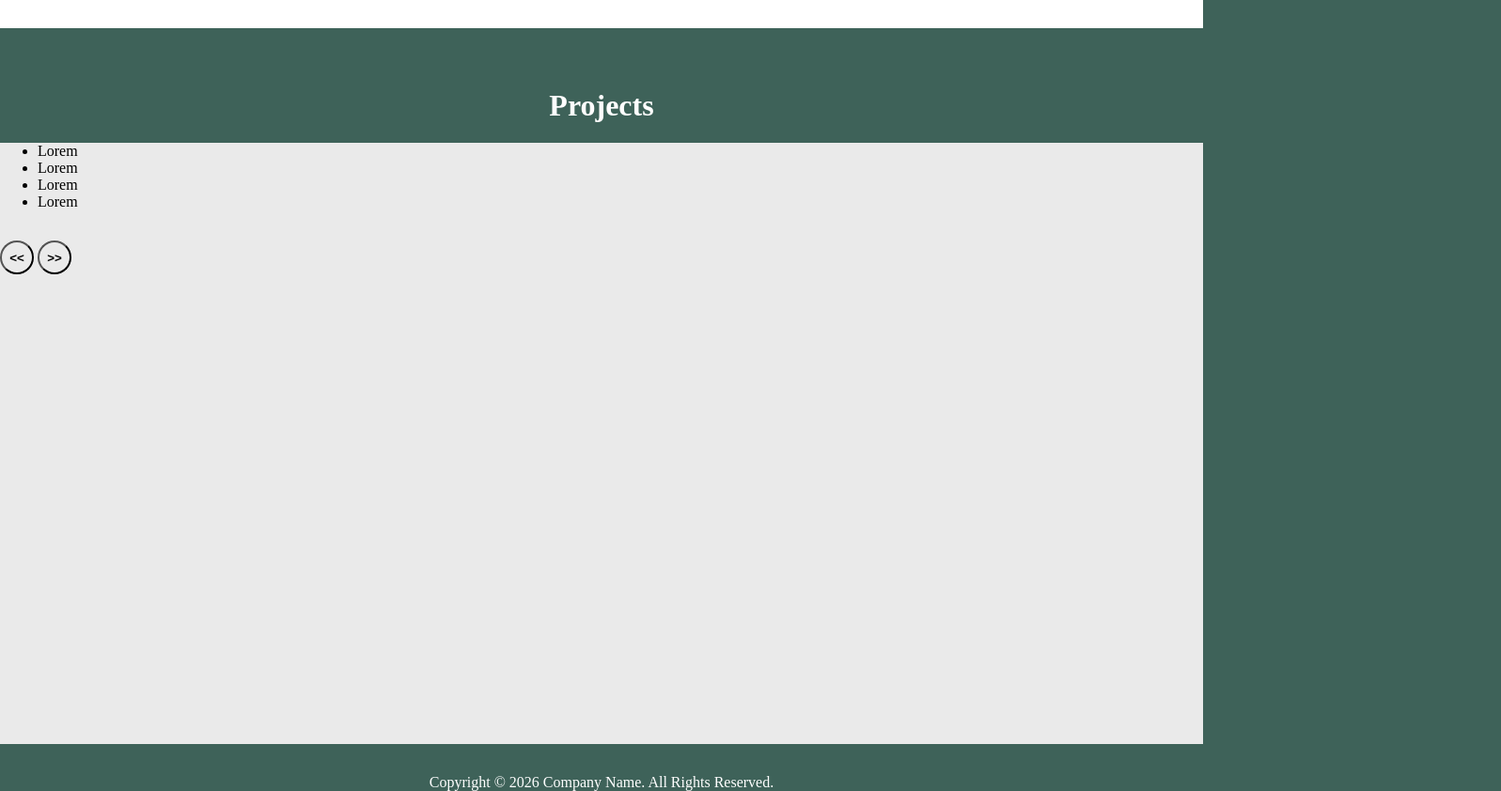
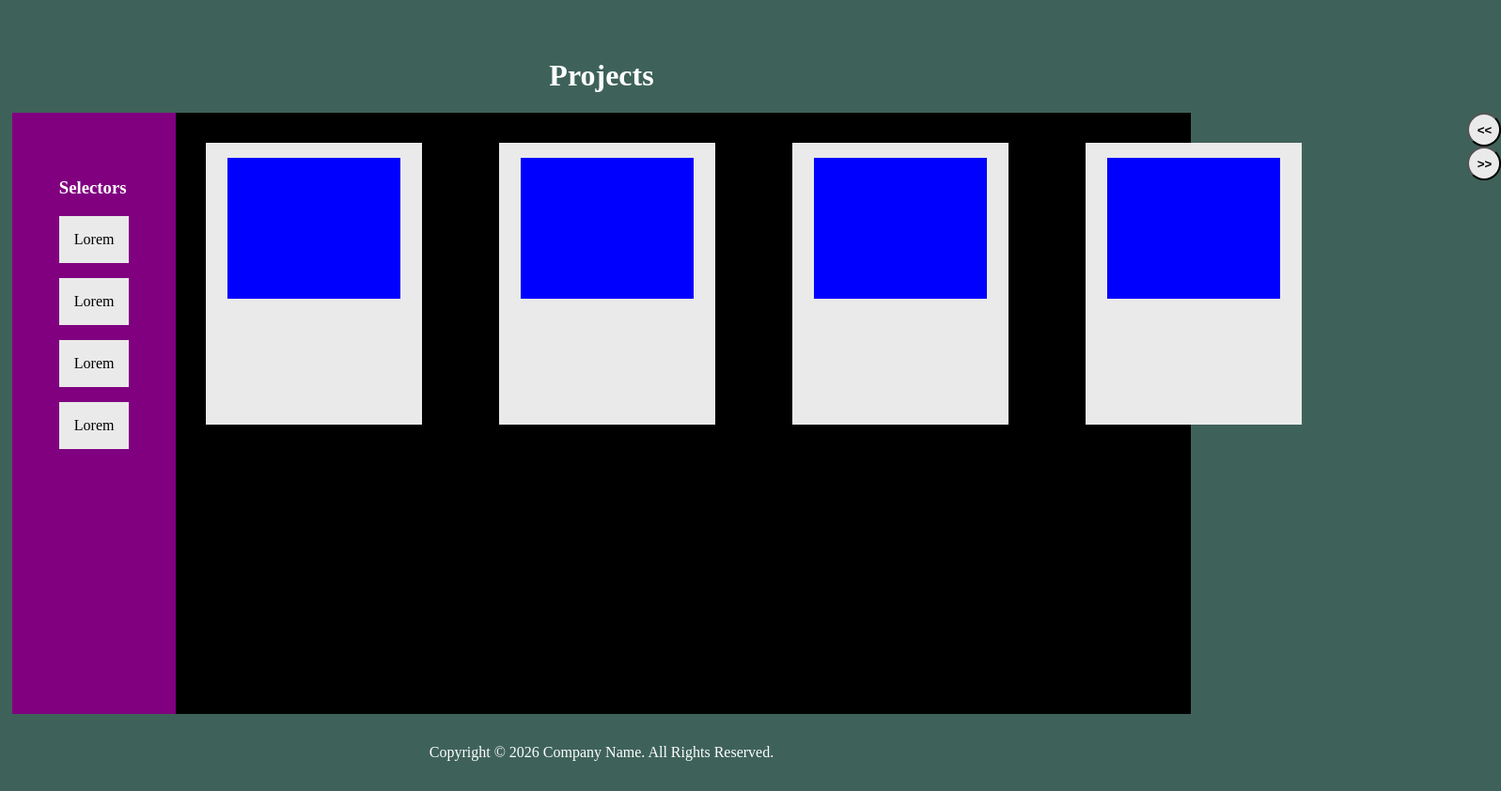
Before and after one commit to CartWebApp/personal-portfolio-DevinKC261, a plain HTML site: page index.html in a window 1280 px wide. Shown: the part 920-1762 px from the top of the page at 94% size, 1597 px wide, since content can reach past the window. Drawn offline with Linux system fonts and the light colour scheme.

Commit message:
Made a grid for projects

```diff
--- a/index.html
+++ b/index.html
@@ -28,11 +28,12 @@
     </section>
 
     <h1>Projects</h1>
-    <section id="project-boxes">
+    <section id="project-content">
 
         <!--Left side panel for project selector tabs-->
         <section id="project-tabs">
             <ul>
+                <h3>Selectors</h3>
                 <li>Lorem</li><!--Temp text-->
                 <li>Lorem</li><!--Temp text-->
                 <li>Lorem</li><!--Temp text-->
@@ -40,12 +41,37 @@
             </ul>
         </section>
 
-        <section id="project-content">
-            <div id="boxes">
-                <img src="" alt=""><!--Either a image single or paried with text-->
-                <p></p><!--This is undecided-->
-            </div>
+        <section class="project-container">
+
+            <section id="project-boxes">
+                <div id="content">
+                    <img src="" alt=""><!--Either a image single or paried with text-->
+                    <p></p><!--This is undecided-->
+                </div>
+            </section>
+
+            <section id="project-boxes">
+                <div id="content">
+                    <img src="" alt=""><!--Either a image single or paried with text-->
+                    <p></p><!--This is undecided-->
+                </div>
+            </section>
+
+            <section id="project-boxes">
+                <div id="content">
+                    <img src="" alt=""><!--Either a image single or paried with text-->
+                    <p></p><!--This is undecided-->
+                </div>
+            </section>
+
+            <section id="project-boxes">
+                <div id="content">
+                    <img src="" alt=""><!--Either a image single or paried with text-->
+                    <p></p><!--This is undecided-->
+                </div>
+            </section>
         </section>
+
 
 
         <!--Right side panel for when a project is selected on the home screen-->
--- a/style.css
+++ b/style.css
@@ -12,9 +12,11 @@
 :root {
     --bg-color: #3E6259;
     --primary-color: #EAEAEA;
-    --text-color: white;
+    --head-color: white;
+    --text-color: black;
     --nav-color: #1c1c1c;
-    --hover-color: #bfbfbf;
+    --clicked-color: #BFCF17;
+    --hover-color: #ECF39E;
 }
 
 body {
@@ -24,12 +26,16 @@
 /*-----------------------------------------*/
 
 nav {
-    display: flex;
-    justify-content: flex-end;
     overflow: hidden;
     background-color: var(--nav-color);
     margin: 0;
     padding: 0;
+
+    ul {
+        display: flex;
+        justify-content: flex-end;
+        margin: 0;
+    }
 
     li {
         list-style-type: none; /*This gets rid of the list bullet points*/
@@ -37,7 +43,7 @@
 
     a {
         display: block;
-        margin-left: 1rem;
+        margin-right: 1rem;
         padding: 14px 16px;
         background-color: var(--primary-color);
         color: black;
@@ -66,18 +72,70 @@
 /*Content area for RECENT Projects*/
 h1 {
     text-align: center;
+    color: var(--head-color);
+}
+
+body > #project-content {
+    display: flex;
+    justify-items: center;
+}
+#project-content {
+    display: flex;
+    justify-self: center;
+    background-color: black; /*Temp color*/
+    width: 98%;
+    height: 80%;
+    margin-bottom: 2em;
+}
+
+#project-tabs > ul{
+    list-style-type: none;
+    height: 100%;
+    background-color: purple;
+    max-width: max-content;
+    padding: 50px;
+    margin: 0;
     color: var(--text-color);
+
+    h3 {
+        color: var(--head-color);
+    }
+
+    li {
+        background-color: var(--primary-color);
+        padding: 1rem;
+        margin-top: 1rem;
+    }
+
+    li:hover {
+        cursor: pointer;
+        background-color: var(--hover-color);
+    }
 }
 
 #project-boxes {
-    background-color: #EAEAEA;
-    height: 80%;
-    margin-bottom: 2em;
-}
-#project-tabs {
-    text-decoration: none;
+    display: flex;
+    justify-content: center;
+    background-color: var(--primary-color); /*Temp color*/
+    width: 230px;;
+    height: 300px;
+    margin: 2em;
+
+    #content {
+        background-color: blue; /*Temp color*/
+        margin: 1rem;
+        width: 80%;
+        height: 50%;
+    }
+
 }
 
+.project-container {
+    display: grid;
+    grid-template-columns: repeat(12, auto);
+    grid-template-rows: repeat(8, auto);
+    gap: 18px;
+}
 /*-----------------------------------------*/
 /* Button assets*/
 
@@ -96,5 +154,6 @@
 
 footer {
     text-align: center;
-    color: var(--text-color);
+    color: var(--head-color);
+    margin-bottom: 1rem;
 }
```
